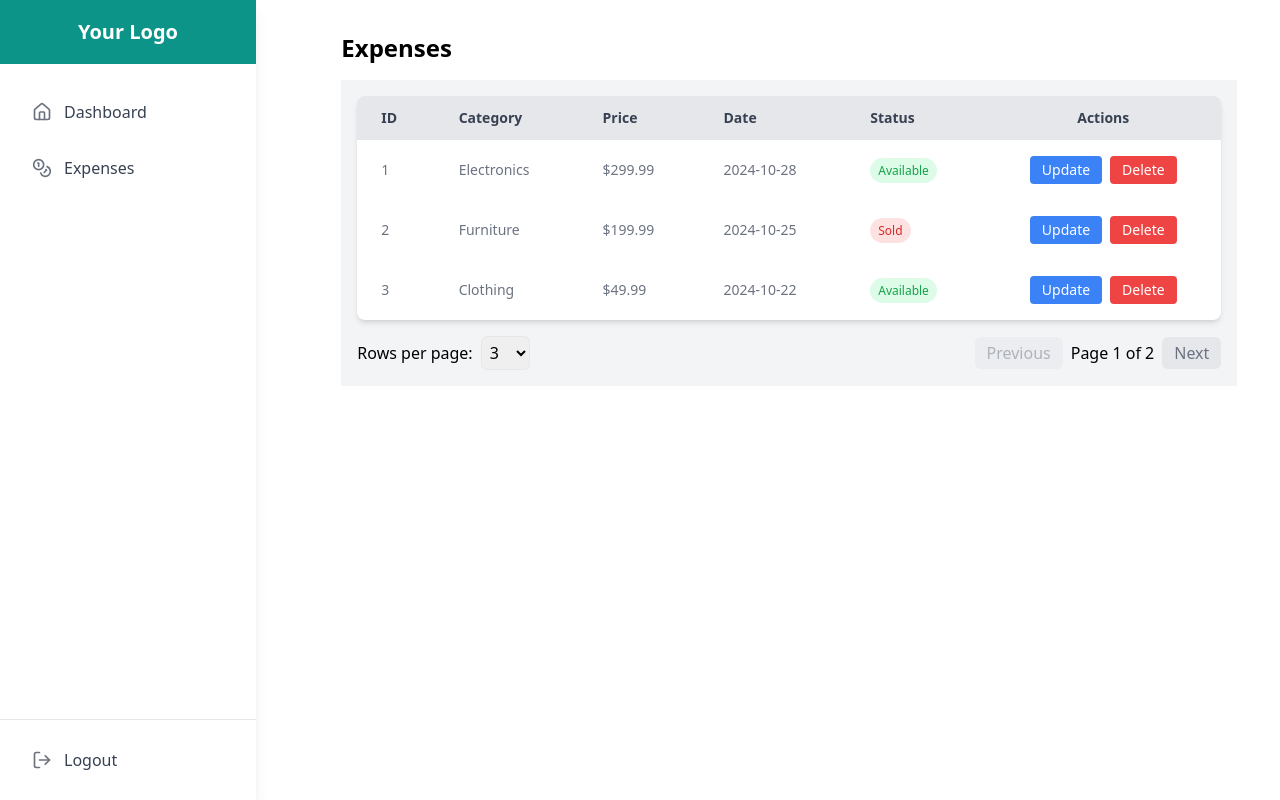
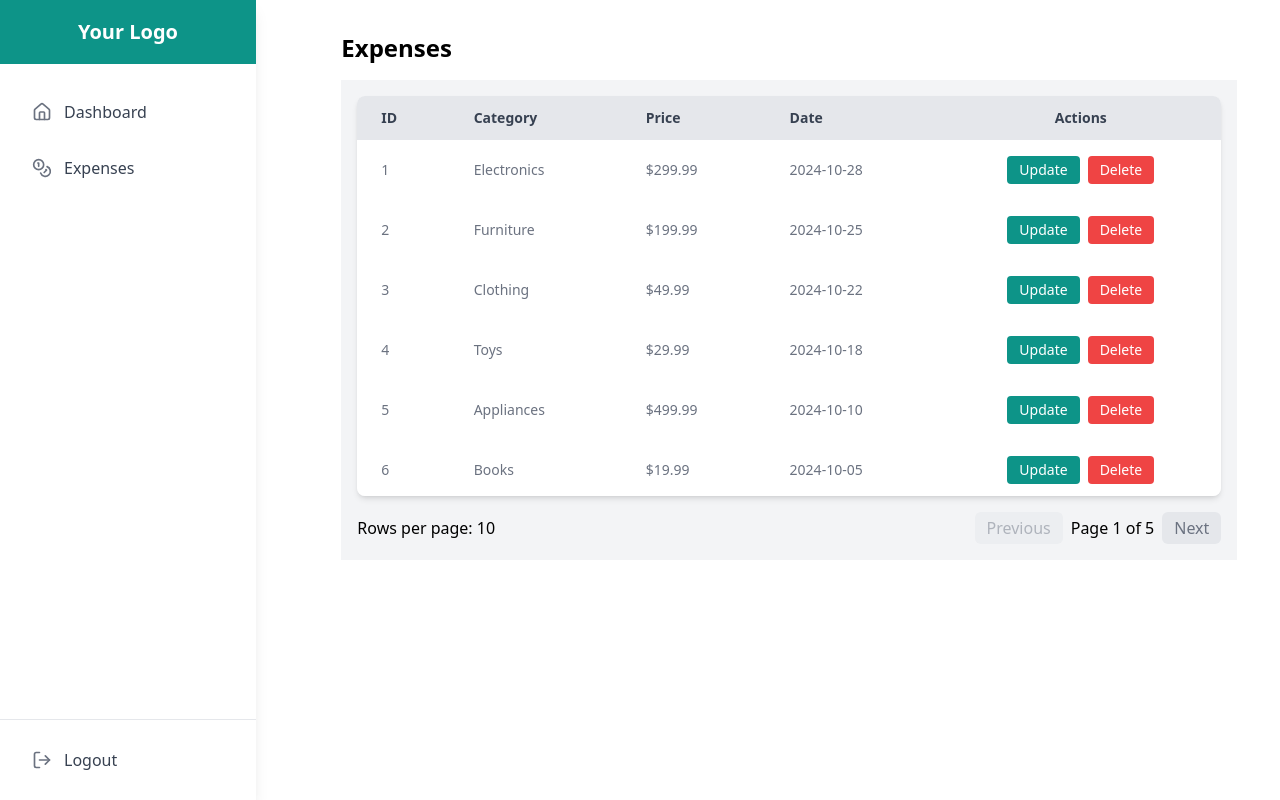
Before and after one commit to IAP-Intake-01/personal-expense-tracker-web-Shanilka, a React (Vite) app: page /expenses in a window 1280 px wide. Shown: the top 800 px of the page. Built offline with nearby package versions, Linux system fonts and the light colour scheme.

Commit message:
update table rows count

```diff
--- a/src/components/table/ExpensesTable.jsx
+++ b/src/components/table/ExpensesTable.jsx
@@ -10,10 +10,52 @@ function ExpensesTable() {
         { id: 4, category: "Toys", price: "$29.99", date: "2024-10-18", status: "Available" },
         { id: 5, category: "Appliances", price: "$499.99", date: "2024-10-10", status: "Sold" },
         { id: 6, category: "Books", price: "$19.99", date: "2024-10-05", status: "Available" },
+        { id: 7, category: "Electronics", price: "$299.99", date: "2024-10-28", status: "Available" },
+        { id: 8, category: "Furniture", price: "$199.99", date: "2024-10-25", status: "Sold" },
+        { id: 9, category: "Clothing", price: "$49.99", date: "2024-10-22", status: "Available" },
+        { id: 10, category: "Toys", price: "$29.99", date: "2024-10-18", status: "Available" },
+        { id: 11, category: "Appliances", price: "$499.99", date: "2024-10-10", status: "Sold" },
+        { id: 12, category: "Books", price: "$19.99", date: "2024-10-05", status: "Available" },
+        { id: 13, category: "Electronics", price: "$299.99", date: "2024-10-28", status: "Available" },
+        { id: 14, category: "Furniture", price: "$199.99", date: "2024-10-25", status: "Sold" },
+        { id: 15, category: "Clothing", price: "$49.99", date: "2024-10-22", status: "Available" },
+        { id: 16, category: "Toys", price: "$29.99", date: "2024-10-18", status: "Available" },
+        { id: 17, category: "Appliances", price: "$499.99", date: "2024-10-10", status: "Sold" },
+        { id: 18, category: "Books", price: "$19.99", date: "2024-10-05", status: "Available" },
+        { id: 19, category: "Electronics", price: "$299.99", date: "2024-10-28", status: "Available" },
+        { id: 20, category: "Furniture", price: "$199.99", date: "2024-10-25", status: "Sold" },
+        { id: 21, category: "Clothing", price: "$49.99", date: "2024-10-22", status: "Available" },
+        { id: 22, category: "Toys", price: "$29.99", date: "2024-10-18", status: "Available" },
+        { id: 23, category: "Appliances", price: "$499.99", date: "2024-10-10", status: "Sold" },
+        { id: 24, category: "Books", price: "$19.99", date: "2024-10-05", status: "Available" },
+        { id: 25, category: "Electronics", price: "$299.99", date: "2024-10-28", status: "Available" },
+        { id: 26, category: "Furniture", price: "$199.99", date: "2024-10-25", status: "Sold" },
+        { id: 27, category: "Clothing", price: "$49.99", date: "2024-10-22", status: "Available" },
+        { id: 28, category: "Toys", price: "$29.99", date: "2024-10-18", status: "Available" },
+        { id: 29, category: "Appliances", price: "$499.99", date: "2024-10-10", status: "Sold" },
+        { id: 30, category: "Books", price: "$19.99", date: "2024-10-05", status: "Available" },
+        { id: 31, category: "Electronics", price: "$299.99", date: "2024-10-28", status: "Available" },
+        { id: 32, category: "Furniture", price: "$199.99", date: "2024-10-25", status: "Sold" },
+        { id: 33, category: "Clothing", price: "$49.99", date: "2024-10-22", status: "Available" },
+        { id: 34, category: "Toys", price: "$29.99", date: "2024-10-18", status: "Available" },
+        { id: 35, category: "Appliances", price: "$499.99", date: "2024-10-10", status: "Sold" },
+        { id: 36, category: "Books", price: "$19.99", date: "2024-10-05", status: "Available" },
+        { id: 37, category: "Electronics", price: "$299.99", date: "2024-10-28", status: "Available" },
+        { id: 38, category: "Furniture", price: "$199.99", date: "2024-10-25", status: "Sold" },
+        { id: 39, category: "Clothing", price: "$49.99", date: "2024-10-22", status: "Available" },
+        { id: 40, category: "Toys", price: "$29.99", date: "2024-10-18", status: "Available" },
+        { id: 41, category: "Appliances", price: "$499.99", date: "2024-10-10", status: "Sold" },
+        { id: 42, category: "Books", price: "$19.99", date: "2024-10-05", status: "Available" },
+        { id: 43, category: "Electronics", price: "$299.99", date: "2024-10-28", status: "Available" },
+        { id: 44, category: "Furniture", price: "$199.99", date: "2024-10-25", status: "Sold" },
+        { id: 45, category: "Clothing", price: "$49.99", date: "2024-10-22", status: "Available" },
+        { id: 46, category: "Toys", price: "$29.99", date: "2024-10-18", status: "Available" },
+        { id: 47, category: "Appliances", price: "$499.99", date: "2024-10-10", status: "Sold" },
+        { id: 48, category: "Books", price: "$19.99", date: "2024-10-05", status: "Available" },
     ];
 
     const [page, setPage] = useState(0);
-    const [rowsPerPage, setRowsPerPage] = useState(3);
+    const [rowsPerPage, setRowsPerPage] = useState(10);
 
     const handleChangePage = (newPage) => {
         setPage(newPage);
@@ -34,7 +76,6 @@ function ExpensesTable() {
                             <th className="px-6 py-3 text-gray-700 font-semibold">Category</th>
                             <th className="px-6 py-3 text-gray-700 font-semibold">Price</th>
                             <th className="px-6 py-3 text-gray-700 font-semibold">Date</th>
-                            <th className="px-6 py-3 text-gray-700 font-semibold">Status</th>
                             <th className="px-6 py-3 text-center text-gray-700 font-semibold">Actions</th>
                         </tr>
                     </thead>
@@ -45,16 +86,8 @@ function ExpensesTable() {
                                 <td className="px-6 py-4 whitespace-nowrap">{item.category}</td>
                                 <td className="px-6 py-4 whitespace-nowrap">{item.price}</td>
                                 <td className="px-6 py-4 whitespace-nowrap">{item.date}</td>
-                                <td className="px-6 py-4 whitespace-nowrap">
-                                    <span
-                                        className={`px-2 py-1 text-xs rounded-full ${item.status === "Available" ? "bg-green-100 text-green-600" : "bg-red-100 text-red-600"
-                                            }`}
-                                    >
-                                        {item.status}
-                                    </span>
-                                </td>
                                 <td className="px-6 py-4 text-center whitespace-nowrap">
-                                    <button className="bg-blue-500 text-white px-3 py-1 rounded mr-2 hover:bg-blue-600 transition-colors">
+                                    <button className="bg-teal-600 text-white px-3 py-1 rounded mr-2 hover:bg-teal-700 transition-colors">
                                         Update
                                     </button>
                                     <button className="bg-red-500 text-white px-3 py-1 rounded hover:bg-red-600 transition-colors">
@@ -70,18 +103,18 @@ function ExpensesTable() {
             {/* Pagination */}
             <div className="flex items-center justify-between mt-4">
                 <div className="flex items-center space-x-2">
-                    <span>Rows per page:</span>
-                    <select
+                    <span>Rows per page: 10</span>
+                    {/* <select
                         value={rowsPerPage}
                         onChange={handleChangeRowsPerPage}
                         className="border rounded-md p-1"
                     >
-                        {[3, 5, 10].map((option) => (
+                        {[5, 10].map((option) => (
                             <option key={option} value={option}>
                                 {option}
                             </option>
                         ))}
-                    </select>
+                    </select> */}
                 </div>
                 <div className="flex items-center space-x-2">
                     <button
```
